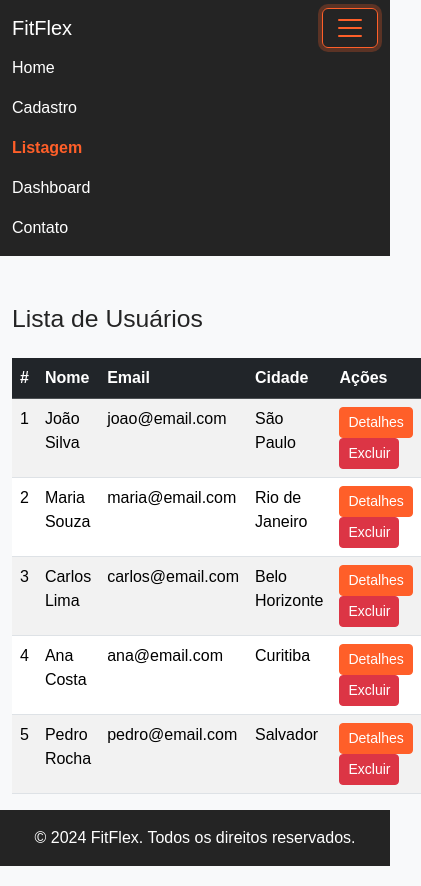
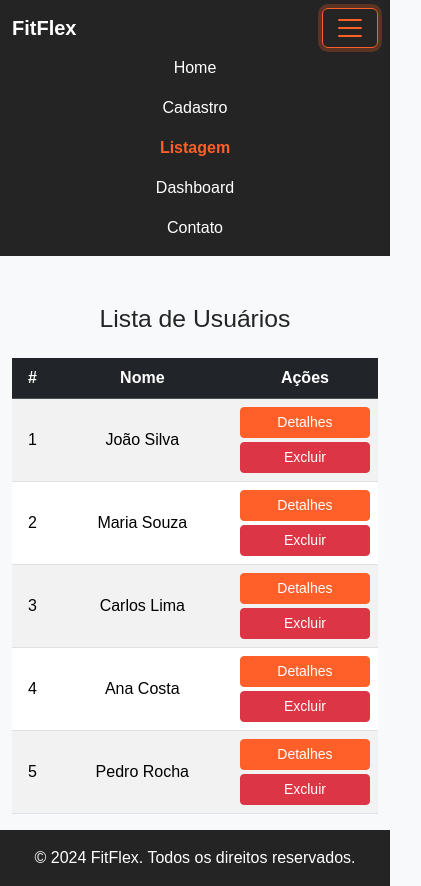
Before and after one commit to Gabriel-Soaress/AtvBootsrap1, a plain HTML site: page listagem.html in a window 390 px wide. Both pictures are taken after a click on the button 350 px from the left and 28 px from the top of the page. Shown: the whole page, 421 px wide, since content can reach past the window. Drawn offline with nearby package versions, Linux system fonts and the light colour scheme.

Commit message:
atualização responsivo e listagem
listagem e dashboard

```diff
--- a/listagem.html
+++ b/listagem.html
@@ -10,57 +10,45 @@
     <link href="style.css" rel="stylesheet">
 </head>
 
-<!-- Utilitários do Bootstrap -->
 <body class="d-flex flex-column min-vh-100 bg-light">
 
-    <!-- Componente Navbar do Bootstrap -->
-    <nav class="navbar navbar-expand-lg barra-navegacao-escura">
-        <!-- Container do Bootstrap -->
+    <!-- Navbar -->
+    <nav class="navbar navbar-expand-lg barra-navegacao-escura navbar-dark">
         <div class="container-fluid">
-            <a class="navbar-brand" href="index.html">FitFlex</a>
 
-            <!-- Botão toggler -->
+            <a class="navbar-brand fw-bold" href="index.html">FitFlex</a>
+
             <button class="navbar-toggler" type="button" data-bs-toggle="collapse" data-bs-target="#menuNavegacao">
                 <span class="navbar-toggler-icon"></span>
             </button>
 
-            <!-- Collapse -->
             <div class="collapse navbar-collapse" id="menuNavegacao">
-                <ul class="navbar-nav ms-auto">
-                    <li class="nav-item">
-                        <a class="nav-link" href="index.html">Home</a>
-                    </li>
-                    <li class="nav-item">
-                        <a class="nav-link" href="cadastro.html">Cadastro</a>
-                    </li>
-                    <li class="nav-item">
-                        <a class="nav-link active" href="listagem.html">Listagem</a>
-                    </li>
-                    <li class="nav-item">
-                        <a class="nav-link" href="dashboard.html">Dashboard</a>
-                    </li>
-                    <li class="nav-item">
-                        <a class="nav-link" href="contato.html">Contato</a>
-                    </li>
+                <ul class="navbar-nav ms-auto text-center">
+                    <li class="nav-item"><a class="nav-link" href="index.html">Home</a></li>
+                    <li class="nav-item"><a class="nav-link" href="cadastro.html">Cadastro</a></li>
+                    <li class="nav-item"><a class="nav-link active" href="listagem.html">Listagem</a></li>
+                    <li class="nav-item"><a class="nav-link" href="dashboard.html">Dashboard</a></li>
+                    <li class="nav-item"><a class="nav-link" href="contato.html">Contato</a></li>
                 </ul>
             </div>
+
         </div>
     </nav>
 
-    <!-- Container do Bootstrap -->
-    <div class="container mt-5">
-        <h2 class="mb-4">Lista de Usuários</h2>
+    <!-- Conteúdo -->
+    <main class="container mt-5 flex-grow-1">
+        <h2 class="mb-4 text-center text-md-start">Lista de Usuários</h2>
 
-        <!-- Componente Tabela do Bootstrap -->
-        <table class="table table-striped table-hover">
+        <!-- Responsivo melhorado -->
+        <div class="table-responsive-sm">
+            <table class="table table-striped table-hover align-middle text-center text-md-start">
 
-            <!-- Cabeçalho da tabela -->
                 <thead class="table-dark">
                     <tr>
                         <th>#</th>
                         <th>Nome</th>
-                    <th>Email</th>
-                    <th>Cidade</th>
+                        <th class="d-none d-md-table-cell">Email</th>
+                        <th class="d-none d-md-table-cell">Cidade</th>
                         <th>Ações</th>
                     </tr>
                 </thead>
@@ -69,13 +57,10 @@
                     <tr>
                         <td>1</td>
                         <td>João Silva</td>
-                    <td>joao@email.com</td>
-                    <td>São Paulo</td>
-                    <td>
-                        <!-- Botão com modal -->
+                        <td class="d-none d-md-table-cell">joao@email.com</td>
+                        <td class="d-none d-md-table-cell">São Paulo</td>
+                        <td class="d-flex flex-column flex-md-row gap-1">
                             <button class="btn btn-primary btn-sm" data-bs-toggle="modal" data-bs-target="#modalUsuario">Detalhes</button>
-
-                        <!-- Botão com utilitário de cor -->
                             <button class="btn btn-danger btn-sm" onclick="alert('Usuário excluído!')">Excluir</button>
                         </td>
                     </tr>
@@ -83,9 +68,9 @@
                     <tr>
                         <td>2</td>
                         <td>Maria Souza</td>
-                    <td>maria@email.com</td>
-                    <td>Rio de Janeiro</td>
-                    <td>
+                        <td class="d-none d-md-table-cell">maria@email.com</td>
+                        <td class="d-none d-md-table-cell">Rio de Janeiro</td>
+                        <td class="d-flex flex-column flex-md-row gap-1">
                             <button class="btn btn-primary btn-sm" data-bs-toggle="modal" data-bs-target="#modalUsuario">Detalhes</button>
                             <button class="btn btn-danger btn-sm" onclick="alert('Usuário excluído!')">Excluir</button>
                         </td>
@@ -94,9 +79,9 @@
                     <tr>
                         <td>3</td>
                         <td>Carlos Lima</td>
-                    <td>carlos@email.com</td>
-                    <td>Belo Horizonte</td>
-                    <td>
+                        <td class="d-none d-md-table-cell">carlos@email.com</td>
+                        <td class="d-none d-md-table-cell">Belo Horizonte</td>
+                        <td class="d-flex flex-column flex-md-row gap-1">
                             <button class="btn btn-primary btn-sm" data-bs-toggle="modal" data-bs-target="#modalUsuario">Detalhes</button>
                             <button class="btn btn-danger btn-sm" onclick="alert('Usuário excluído!')">Excluir</button>
                         </td>
@@ -105,9 +90,9 @@
                     <tr>
                         <td>4</td>
                         <td>Ana Costa</td>
-                    <td>ana@email.com</td>
-                    <td>Curitiba</td>
-                    <td>
+                        <td class="d-none d-md-table-cell">ana@email.com</td>
+                        <td class="d-none d-md-table-cell">Curitiba</td>
+                        <td class="d-flex flex-column flex-md-row gap-1">
                             <button class="btn btn-primary btn-sm" data-bs-toggle="modal" data-bs-target="#modalUsuario">Detalhes</button>
                             <button class="btn btn-danger btn-sm" onclick="alert('Usuário excluído!')">Excluir</button>
                         </td>
@@ -116,42 +101,35 @@
                     <tr>
                         <td>5</td>
                         <td>Pedro Rocha</td>
-                    <td>pedro@email.com</td>
-                    <td>Salvador</td>
-                    <td>
+                        <td class="d-none d-md-table-cell">pedro@email.com</td>
+                        <td class="d-none d-md-table-cell">Salvador</td>
+                        <td class="d-flex flex-column flex-md-row gap-1">
                             <button class="btn btn-primary btn-sm" data-bs-toggle="modal" data-bs-target="#modalUsuario">Detalhes</button>
                             <button class="btn btn-danger btn-sm" onclick="alert('Usuário excluído!')">Excluir</button>
                         </td>
                     </tr>
                 </tbody>
+
             </table>
         </div>
+    </main>
 
-    <!-- Componente Modal do Bootstrap -->
+    <!-- Modal -->
     <div class="modal fade" id="modalUsuario" tabindex="-1">
-
-        <!-- Dialog -->
         <div class="modal-dialog">
-
-            <!-- Conteúdo -->
             <div class="modal-content">
 
-                <!-- Header -->
                 <div class="modal-header">
                     <h5 class="modal-title">Detalhes do Usuário</h5>
-
-                    <!-- Botão fechar -->
                     <button type="button" class="btn-close" data-bs-dismiss="modal"></button>
                 </div>
 
-                <!-- Body -->
                 <div class="modal-body">
                     <p><strong>Nome:</strong> João Silva</p>
                     <p><strong>Email:</strong> joao@email.com</p>
                     <p><strong>Cidade:</strong> São Paulo</p>
                 </div>
 
-                <!-- Footer -->
                 <div class="modal-footer">
                     <button class="btn btn-secondary" data-bs-dismiss="modal">Fechar</button>
                 </div>
@@ -162,7 +140,6 @@
 
     <!-- Rodapé -->
     <footer class="rodape-simples mt-auto py-3 text-center">
-        <!-- Container -->
         <div class="container">
             <span>© 2024 FitFlex. Todos os direitos reservados.</span>
         </div>
```
Also changed, not shown: contato.html (+0 -1 lines), dashboard.html (+24 -25 lines). Lines whose indentation alone changed are shown as unchanged.
